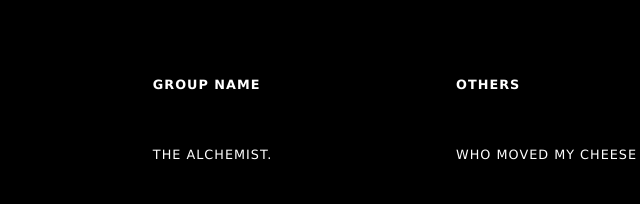
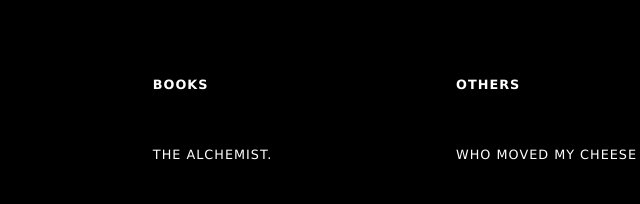
Before and after one commit to mercykilonzo/personal-blog, a plain HTML site: page index.html in a window 1280 px wide. Shown: the part 2607-2811 px from the top of the page, 5-645 px from the left. Drawn offline with Linux system fonts and the light colour scheme.

Commit message:
updated the footer

```diff
--- a/index.html
+++ b/index.html
@@ -128,7 +128,7 @@
         <div class="foot">
 
             <div>
-                <h4>GROUP NAME</h4><br>
+                <h4>BOOKS</h4><br>
                 <p>THE ALCHEMIST. <br><br>
                     A masterpiece by Paolo Coelho</p><br>
                 <p>BORN A CRIME. <br><br>
```
